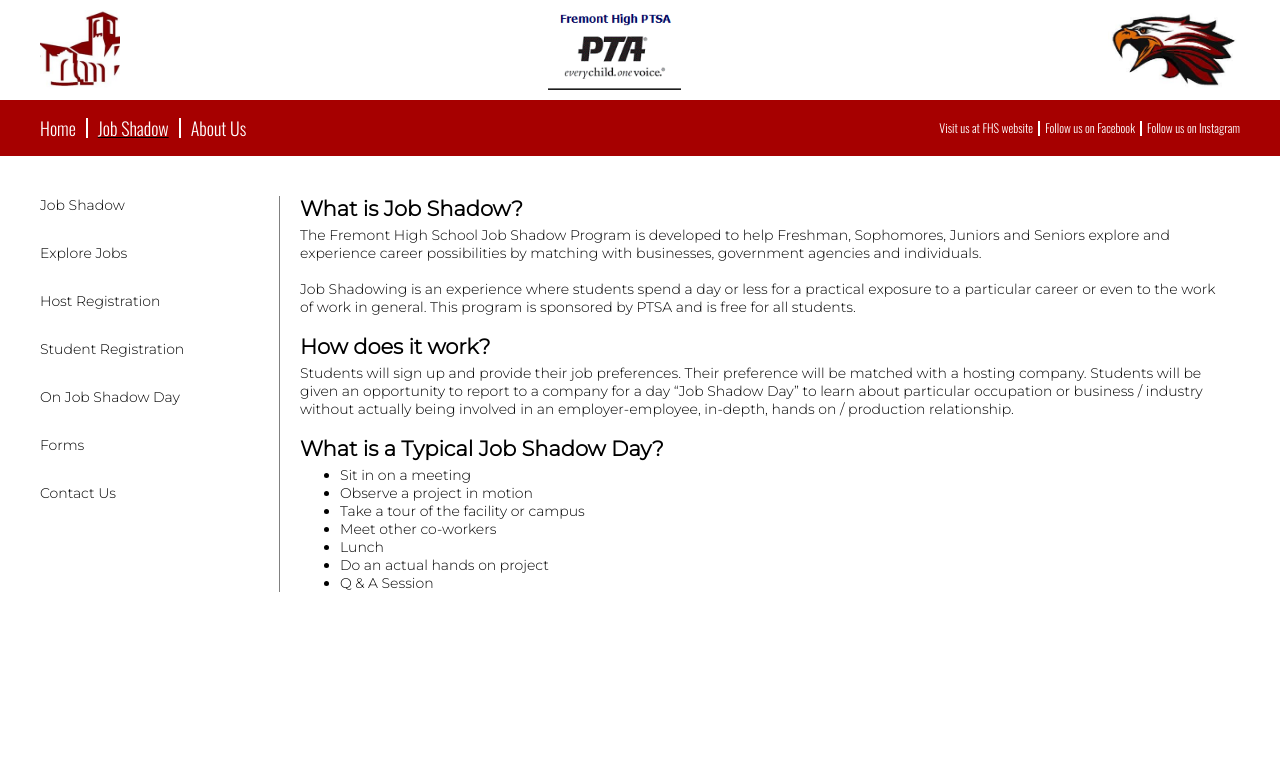
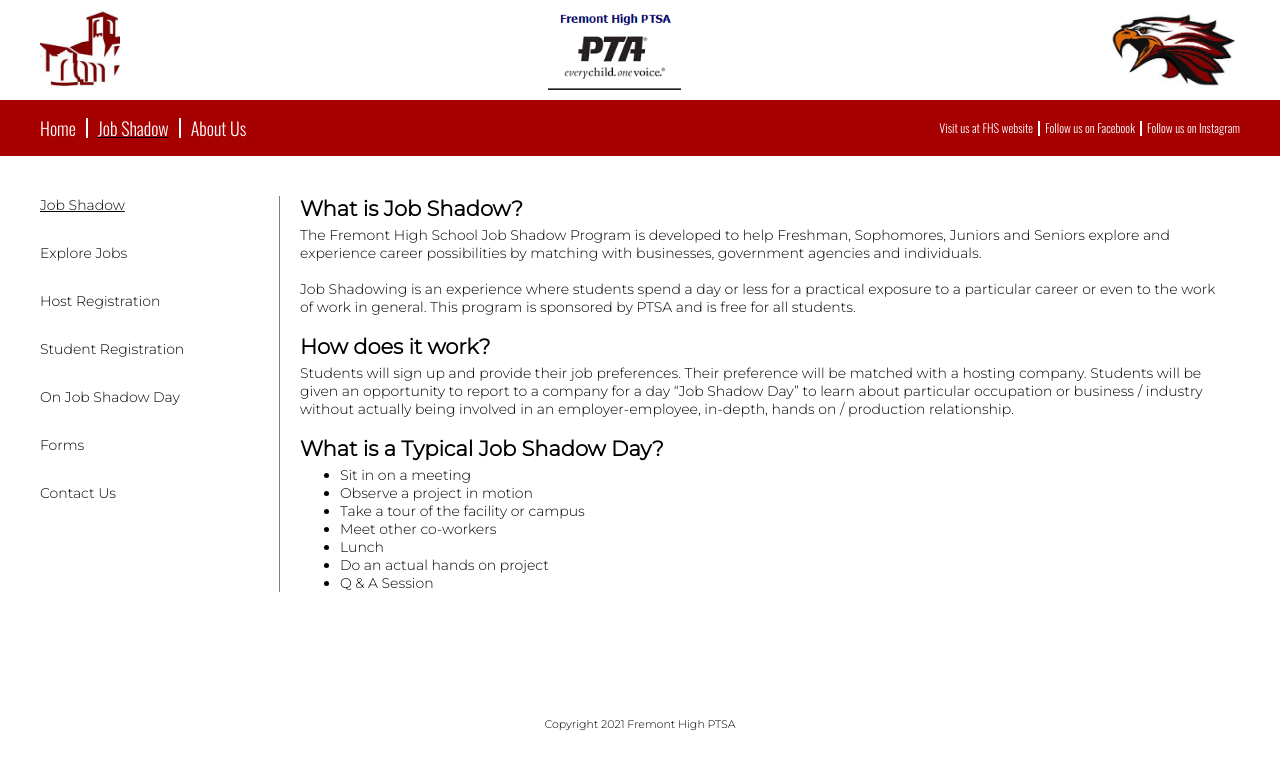
Before and after one commit to ManasC478/ptsa-website, a React (Create React App) app: page /job-shadow/overview in a window 1280 px wide. Shown: the top 770 px of the page. Built offline with nearby package versions, Linux system fonts and the light colour scheme.

Commit message:
first commit

```diff
--- a/src/Routes/Routes.js
+++ b/src/Routes/Routes.js
@@ -10,6 +10,7 @@ import SecondaryBar from '../components/NavBars/SecondaryBar';
 import Home from '../components/Home/Home';
 import AboutUs from '../components/AboutUs/AboutUs';
 import JobShadow from '../components/JobShadow/JobShadow';
+import Footer from '../components/Footer/Footer';
 
 const Routes = () => {
     return (
@@ -21,6 +22,7 @@ const Routes = () => {
                 <PublicRoutes path="/job-shadow/:page" exact component={JobShadow} />
                 <PublicRoutes path="/about-us" exact component={AboutUs} />
             </Switch>
+            <Footer />
         </Router>
     )
 }
--- /dev/null
+++ b/src/components/Footer/Footer.js
@@ -0,0 +1,11 @@
+import React from 'react';
+
+const Footer = () => {
+    return (
+        <footer className="footer">
+            Copyright 2021 Fremont High PTSA
+        </footer>
+    )
+}
+
+export default Footer
--- a/src/components/JobShadow/components/HostRegistration.js
+++ b/src/components/JobShadow/components/HostRegistration.js
@@ -3,7 +3,7 @@ import React from 'react'
 const HostRegistration = () => {
     return (
         <div>
-            hi
+            no form here
         </div>
     )
 }
--- a/src/components/JobShadow/components/JobShadowSideBar.js
+++ b/src/components/JobShadow/components/JobShadowSideBar.js
@@ -12,7 +12,7 @@ const JobShadowSideBar = () => {
 
     return (
         <aside className="job-shadow-sidebar">
-            <Link to="/job-shadow/overview" style={{textDecoration: `${selectedLink==='/' ? 'underline' : 'none'}`}}>Job Shadow</Link>
+            <Link to="/job-shadow/overview" style={{textDecoration: `${selectedLink==='/overview' ? 'underline' : 'none'}`}}>Job Shadow</Link>
             <Link to="/job-shadow/explore-jobs" style={{textDecoration: `${selectedLink==='/explore-jobs' ? 'underline' : 'none'}`}}>Explore Jobs</Link>
             <Link to="/job-shadow/host-registration" style={{textDecoration: `${selectedLink==='/host-registration' ? 'underline' : 'none'}`}}>Host Registration</Link>
             <Link to="/job-shadow/student-registration" style={{textDecoration: `${selectedLink==='/student-registration' ? 'underline' : 'none'}`}}>Student Registration</Link>
--- a/src/index.css
+++ b/src/index.css
@@ -28,9 +28,23 @@ a:focus {
   overflow: none;
 }
 
+.ptsa-website {
+  min-height: 100vh;
+}
+
 .home,
 .job-shadow,
 .about-us {
   padding: 40px;
   font-family: var(--text-font-family);
+  padding-bottom: 25px;
 }
+
+.footer {
+  text-align: center;
+  font-size: 11px;
+  margin-top: 100px;
+  font-family: var(--text-font-family);
+  /* position: absolute; */
+  /* bottom: 0; */
+}
```
